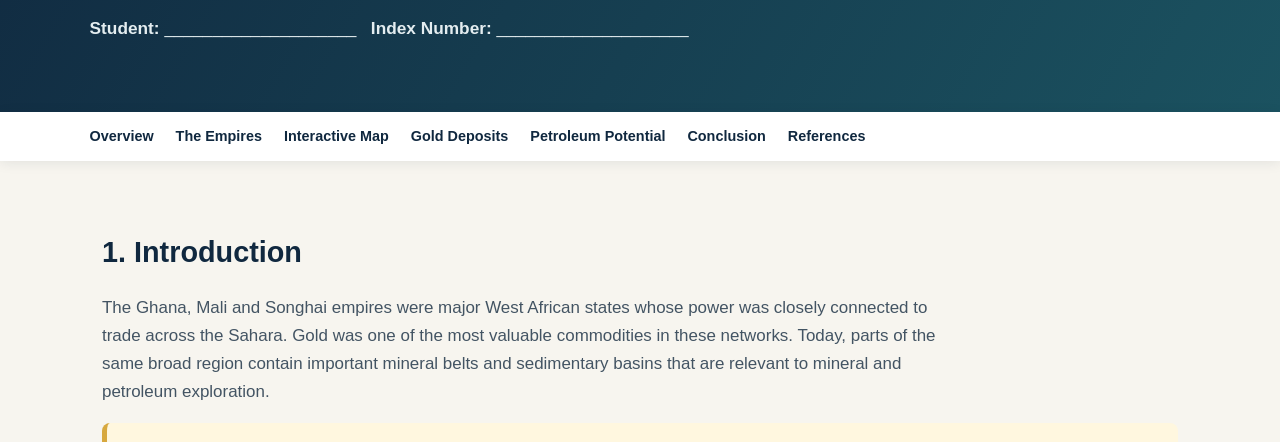
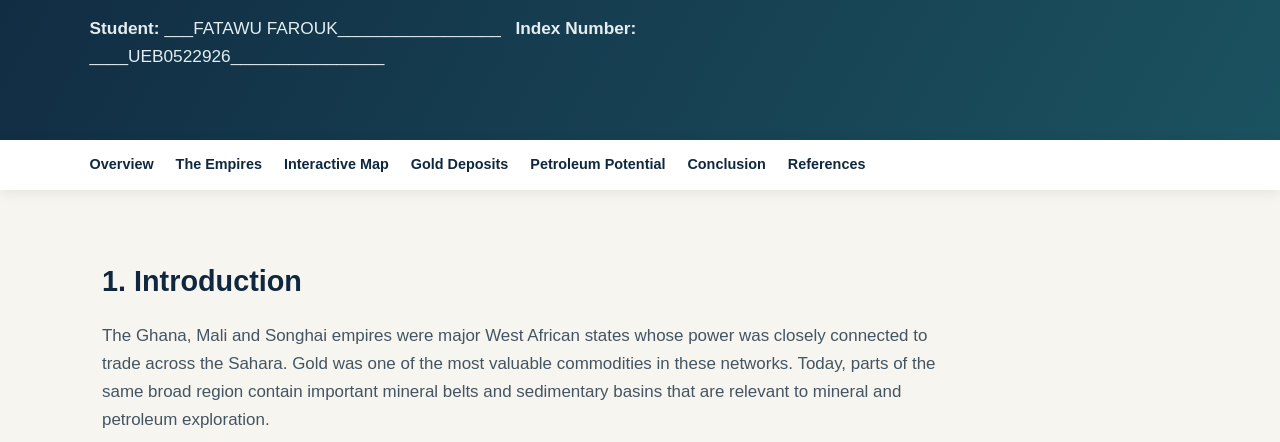
Before and after one commit to iddrisum206-glitch/West-Africa-empires-assignment-, a plain HTML site: page index.html in a window 1280 px wide. Shown: the part 304-746 px from the top of the page. Drawn offline with nearby package versions, Linux system fonts and the light colour scheme.

Commit message:
Update index.html

```diff
--- a/index.html
+++ b/index.html
@@ -49,7 +49,7 @@ footer strong{color:#f2ca72}
   <div class="tag">University of Energy and Natural Resources (UENR) • Petroleum Engineering • Level 100</div>
   <h1>West Africa: Empires, Gold & Petroleum</h1>
   <p>A geographical and geological study of the Ghana, Mali and Songhai empires and the occurrence of gold deposits and petroleum resources in present-day Africa.</p>
-  <p><strong>Student:</strong> ____________________ &nbsp; <strong>Index Number:</strong> ____________________</p>
+  <p><strong>Student:</strong> ___FATAWU FAROUK_________________ &nbsp; <strong>Index Number:</strong> ____UEB0522926________________</p>
 </header>
 <nav>
   <a href="#overview">Overview</a><a href="#empires">The Empires</a><a href="#map-section">Interactive Map</a>
```
